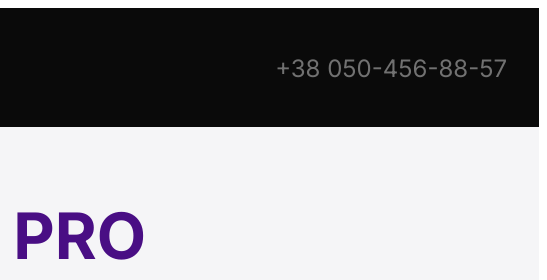
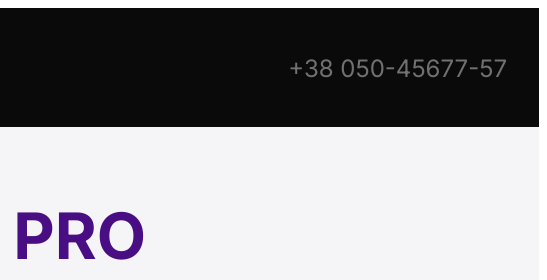
Before and after one commit to AleksSamohvalov/iphone, a plain HTML site: page index.html in a window 1280 px wide. Shown: the top 280 px of the page, 733-1280 px from the left. Drawn offline with Linux system fonts and the light colour scheme; files whose address does not match are found by name.

Commit message:
изменение номера телефона

```diff
--- a/index.html
+++ b/index.html
@@ -37,7 +37,7 @@
             <img class="logo-img" src="img/logo.svg" alt="logo" />
           </a>
 
-          <a class="phone" href="tel:380504565656">+38 050-456-88-57</a>
+          <a class="phone" href="tel:380504565656">+38 050-45677-57</a>
         </nav>
       </div>
     </header>
```
